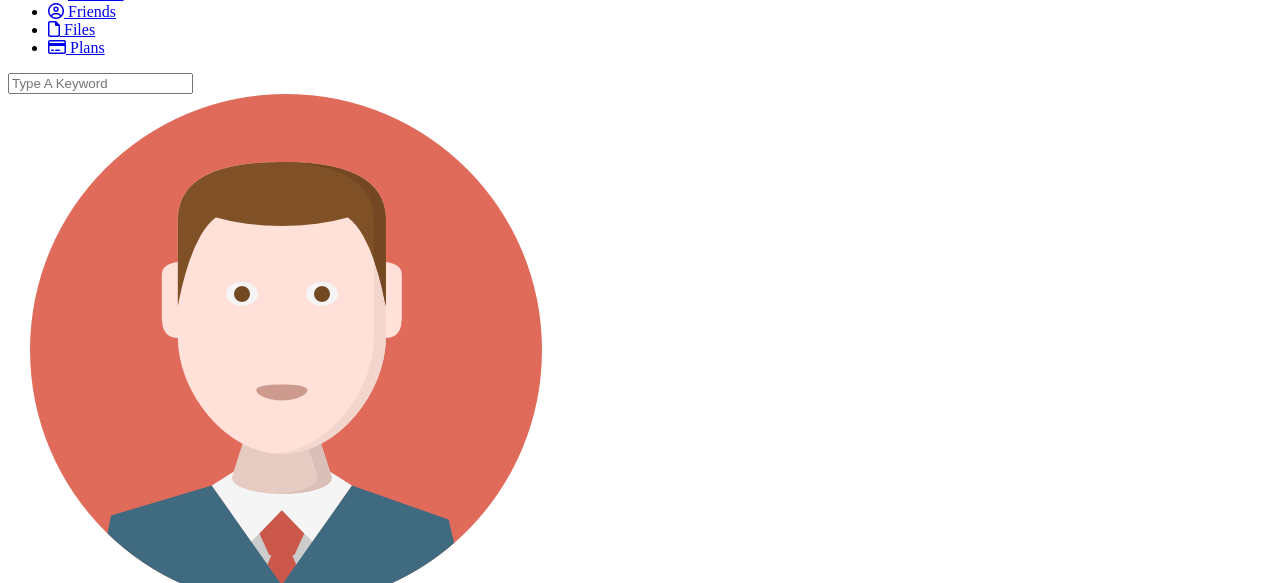
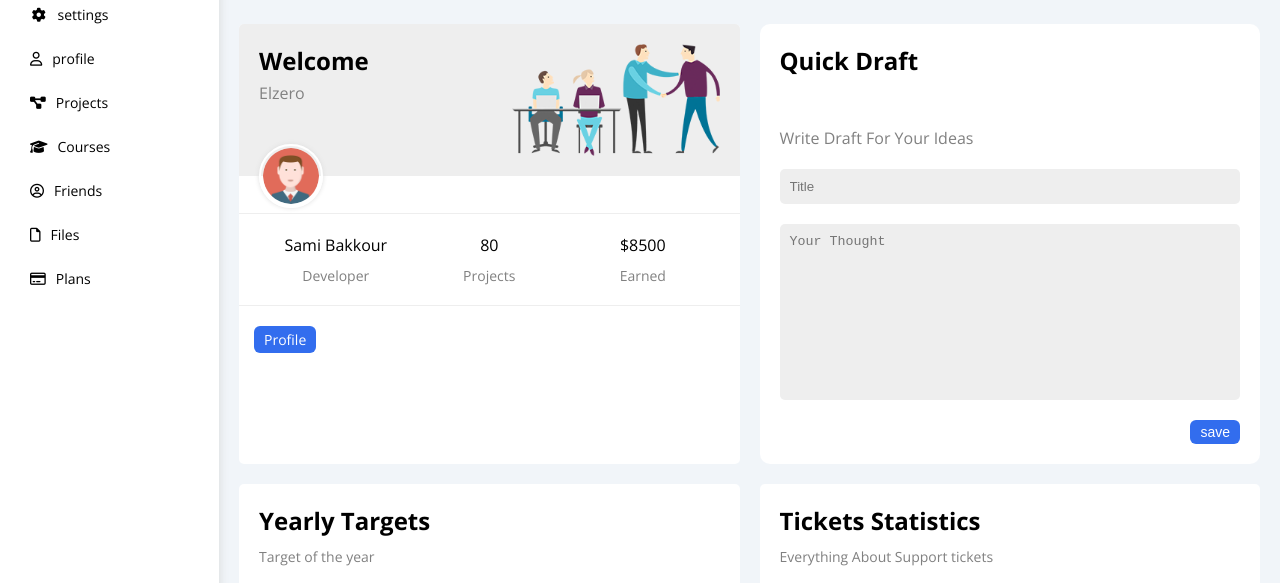
Before and after one commit to bakour1/dashboard-elzero-by-bakkour-library, a plain HTML site: page index.html in a window 1280 px wide. Shown: the part 146-729 px from the top of the page. Drawn offline with nearby package versions, Linux system fonts and the light colour scheme; the site is published under a folder, as on GitHub Pages, so addresses that start at the root find nothing.

Commit message:
Update index.html

```diff
--- a/index.html
+++ b/index.html
@@ -6,8 +6,8 @@
   <meta http-equiv="X-UA-Compatible" content="IE=edge">
   <meta name="viewport" content="width=device-width, initial-scale=1.0">
   <link rel="stylesheet" href="./css/all.min.css">
-  <link rel="stylesheet" href="/css/bakkour.css">
-  <link rel="stylesheet" href="/css/master.css">
+  <link rel="stylesheet" href="./css/bakkour.css">
+  <link rel="stylesheet" href="./css/master.css">
   <!---------- Start google font ---------->
   <link rel="preconnect" href="https://fonts.googleapis.com">
   <link rel="preconnect" href="https://fonts.gstatic.com" crossorigin>
```
